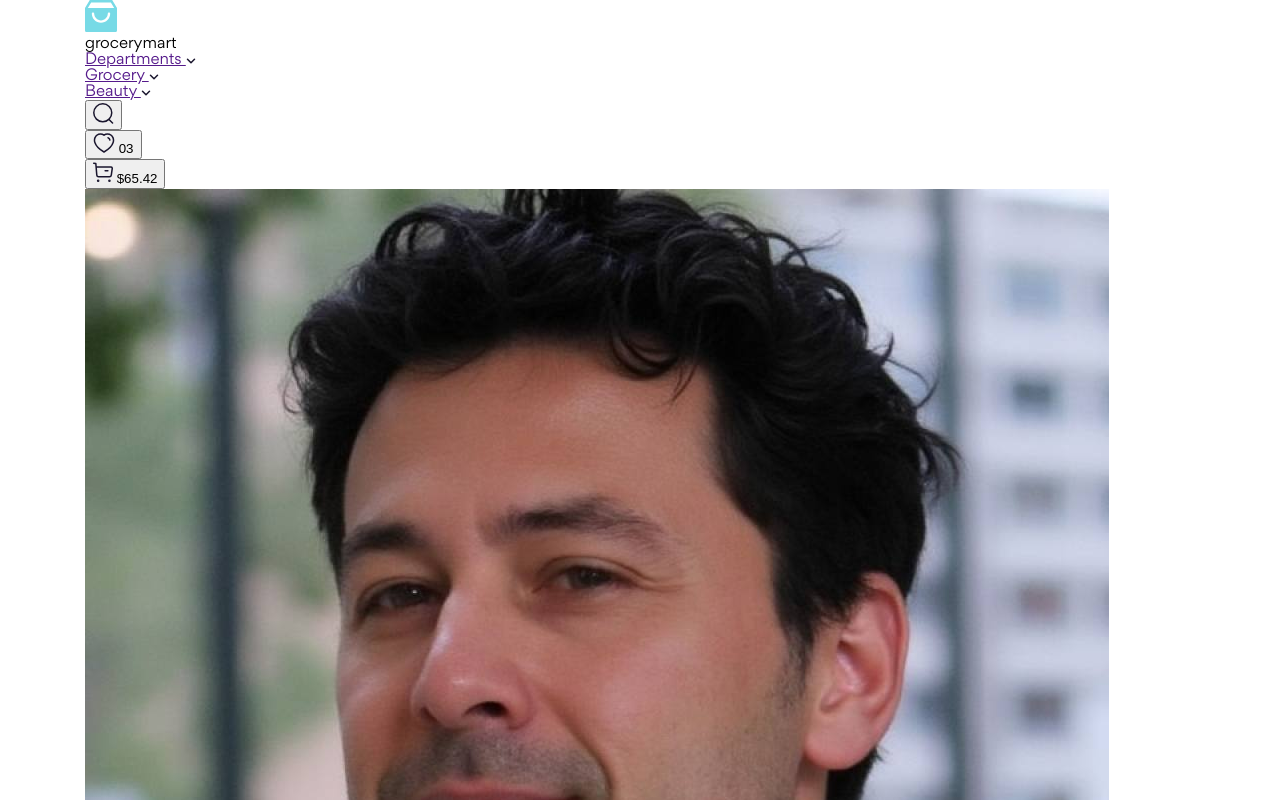
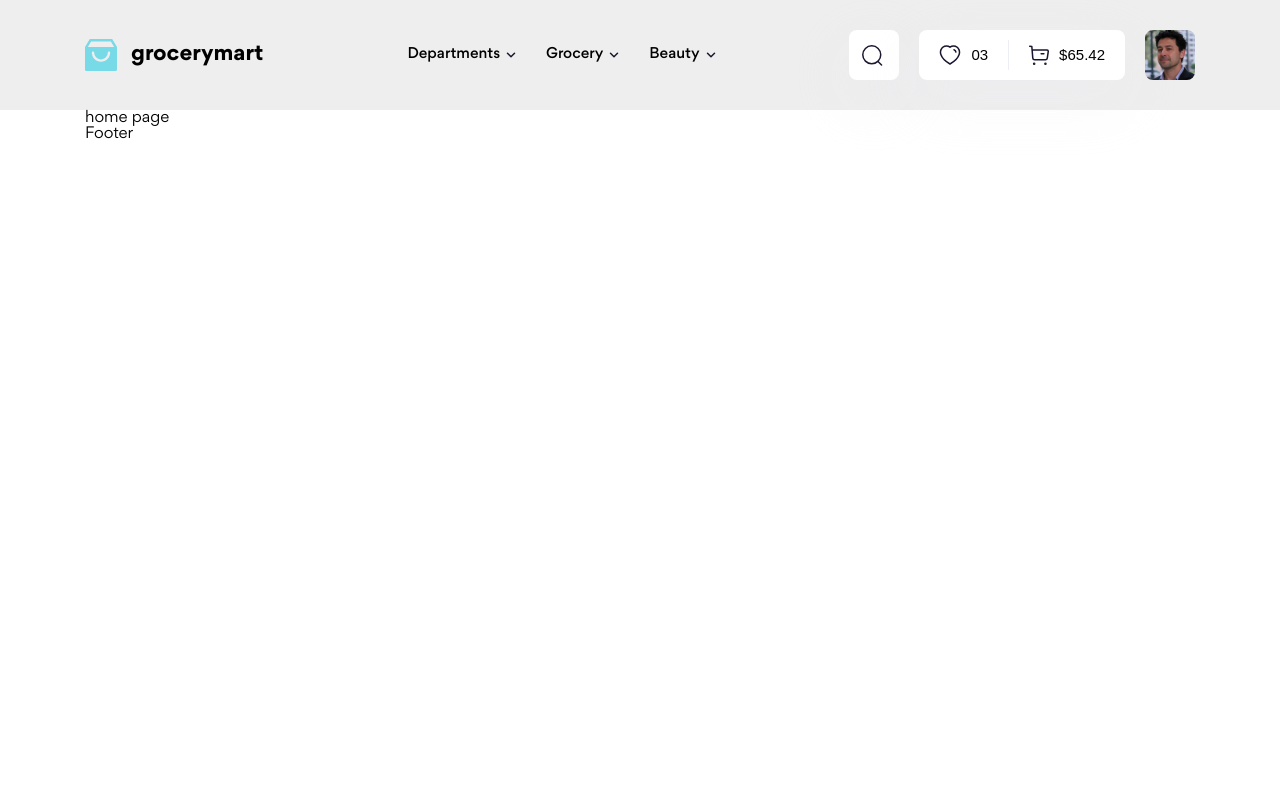
Before and after one commit to trigecko168/f8-project-08, a website: page index.html in a window 1280 px wide. Shown: the top 800 px of the page. Drawn offline with Linux system fonts and the light colour scheme.

Commit message:
Initial commit

```diff
--- a/index.html
+++ b/index.html
@@ -26,13 +26,13 @@
     <script src="./asset/js/scripts.js"></script>
   </head>
   <body>
+    <!-- Header -->
+    <header id="header" class="header"></header>
+    <script>
+      load("#header", "./template/header.html");
+    </script>
+
     <div class="container">
-      <!-- Header -->
-      <header id="header"></header>
-      <script>
-        load("#header", "./template/header.html");
-      </script>
-
       <!-- Main -->
       <h1>home page</h1>
 
--- /dev/null
+++ b/scss/Components/_index.scss
@@ -0,0 +1 @@
+@forward "./logo";
--- /dev/null
+++ b/scss/Components/_logo.scss
@@ -0,0 +1,11 @@
+.logo {
+  display: flex;
+  align-items: center;
+  gap: 14px;
+
+  &__title {
+    font-size: 2.2rem;
+    font-weight: 700;
+    line-height: 1.45;
+  }
+}
--- a/scss/base/_base.scss
+++ b/scss/base/_base.scss
@@ -12,3 +12,14 @@ body {
   font-size: 1.6rem;
   font-family: Gordita, sans-serif;
 }
+
+a {
+  color: inherit;
+  text-decoration: none;
+}
+
+button {
+  border: none;
+  outline: none;
+  background: transparent;
+}
--- a/scss/layout/_header.scss
+++ b/scss/layout/_header.scss
@@ -0,0 +1,78 @@
+.header {
+  background: #eee;
+}
+
+.top-bar {
+  display: flex;
+  align-items: center;
+  padding: 30px 0;
+}
+
+.navbar {
+  margin-left: 144px;
+  margin-right: auto;
+
+  &__list {
+    display: flex;
+    align-items: center;
+    gap: 30px;
+  }
+
+  &__link {
+    display: flex;
+    align-items: center;
+    gap: 6px;
+
+    font-size: 15px;
+    font-weight: 500;
+    line-height: 146.667%;
+  }
+}
+
+.top-act {
+  display: flex;
+  align-items: center;
+  gap: 20px;
+
+  &__group {
+    display: flex;
+    align-items: center;
+
+    min-width: 50px;
+    height: 50px;
+
+    border-radius: 8px;
+    background: #fff;
+    box-shadow: 0 20px 60px 10px rgba(237, 237, 246, 0.2);
+  }
+
+  &__group--single &__btn {
+    padding: 13px;
+  }
+
+  &__btn {
+    display: flex;
+    align-items: center;
+    gap: 10px;
+    padding: 13px 20px;
+  }
+
+  &__title {
+    font-size: 15px;
+    font-weight: 500;
+    line-height: 146.667%;
+  }
+
+  &__separate {
+    width: 1px;
+    height: 30px;
+    background: #ededf6;
+  }
+
+  &__avatar {
+    display: block;
+    width: 50px;
+    height: 50px;
+    border-radius: 8px;
+  }
+}
--- a/scss/main.scss
+++ b/scss/main.scss
@@ -1,2 +1,3 @@
 @use "./base";
 @use "./layout";
+@use "./Components";
--- a/template/header.html
+++ b/template/header.html
@@ -1,3 +1,4 @@
+<div class="container">
   <div class="top-bar">
     <!-- Logo -->
     <div class="logo">
@@ -7,23 +8,35 @@
 
     <!-- Navbar -->
     <nav class="navbar">
-    <ul>
+      <ul class="navbar__list">
         <li>
           <a href="" class="navbar__link">
             Departments
-          <img src="./asset/icon/arrow-down.svg" alt="" class="navbar__arrow" />
+            <img
+              src="./asset/icon/arrow-down.svg"
+              alt=""
+              class="navbar__arrow"
+            />
           </a>
         </li>
         <li>
           <a href="" class="navbar__link">
             Grocery
-          <img src="./asset/icon/arrow-down.svg" alt="" class="navbar__arrow" />
+            <img
+              src="./asset/icon/arrow-down.svg"
+              alt=""
+              class="navbar__arrow"
+            />
           </a>
         </li>
         <li>
           <a href="" class="navbar__link">
             Beauty
-          <img src="./asset/icon/arrow-down.svg" alt="" class="navbar__arrow" />
+            <img
+              src="./asset/icon/arrow-down.svg"
+              alt=""
+              class="navbar__arrow"
+            />
           </a>
         </li>
       </ul>
@@ -31,7 +44,7 @@
 
     <!-- Actions -->
     <div class="top-act">
-    <div class="top-act__group">
+      <div class="top-act__group top-act__group--single">
         <button class="top-act__btn">
           <img src="./asset/icon/search.svg" alt="" class="top-act__icon" />
         </button>
@@ -56,3 +69,4 @@
       </div>
     </div>
   </div>
+</div>
```
Also changed, not shown: asset/css/main.css, 1 other file. Lines whose indentation alone changed are shown as unchanged.
